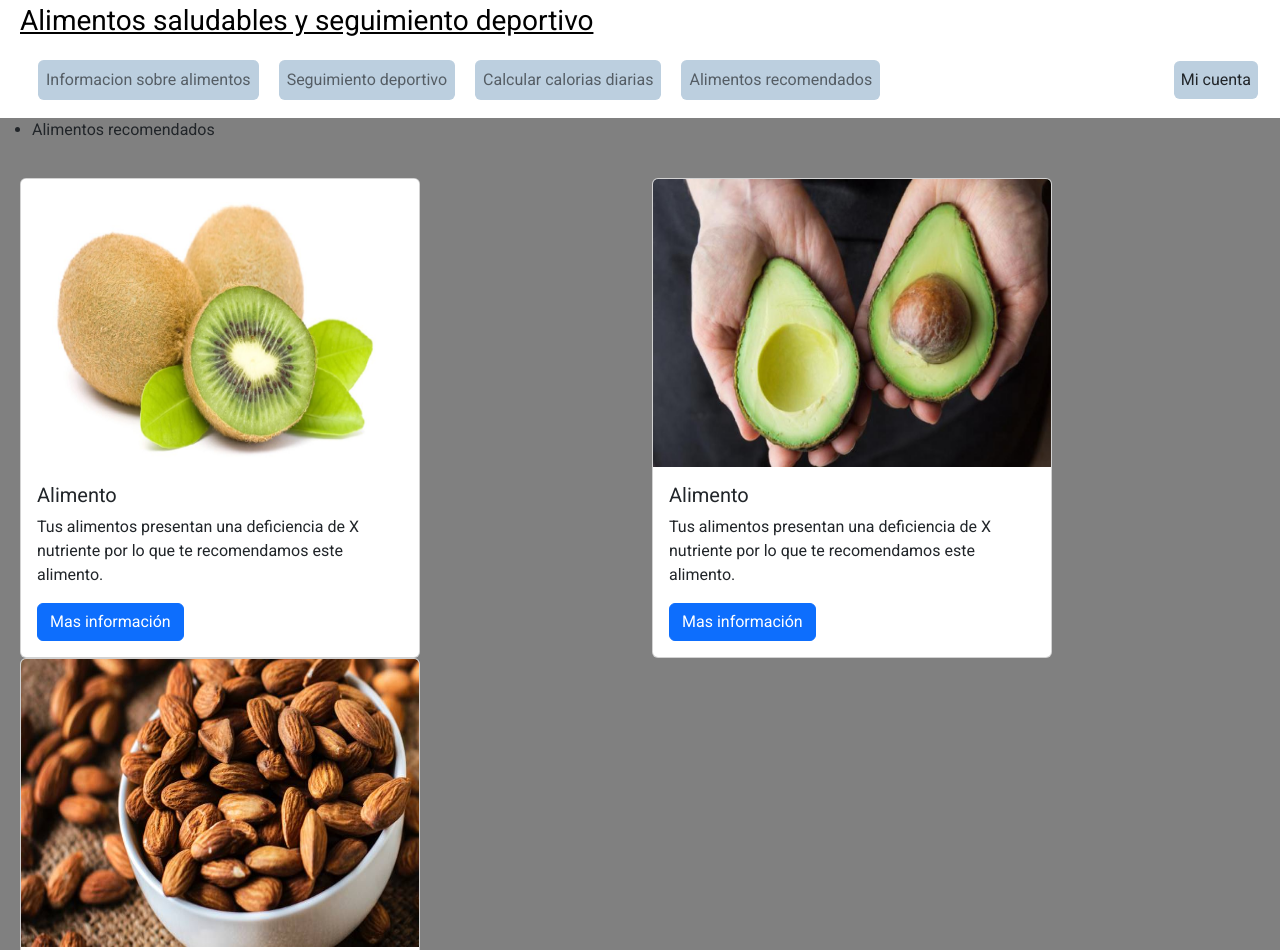
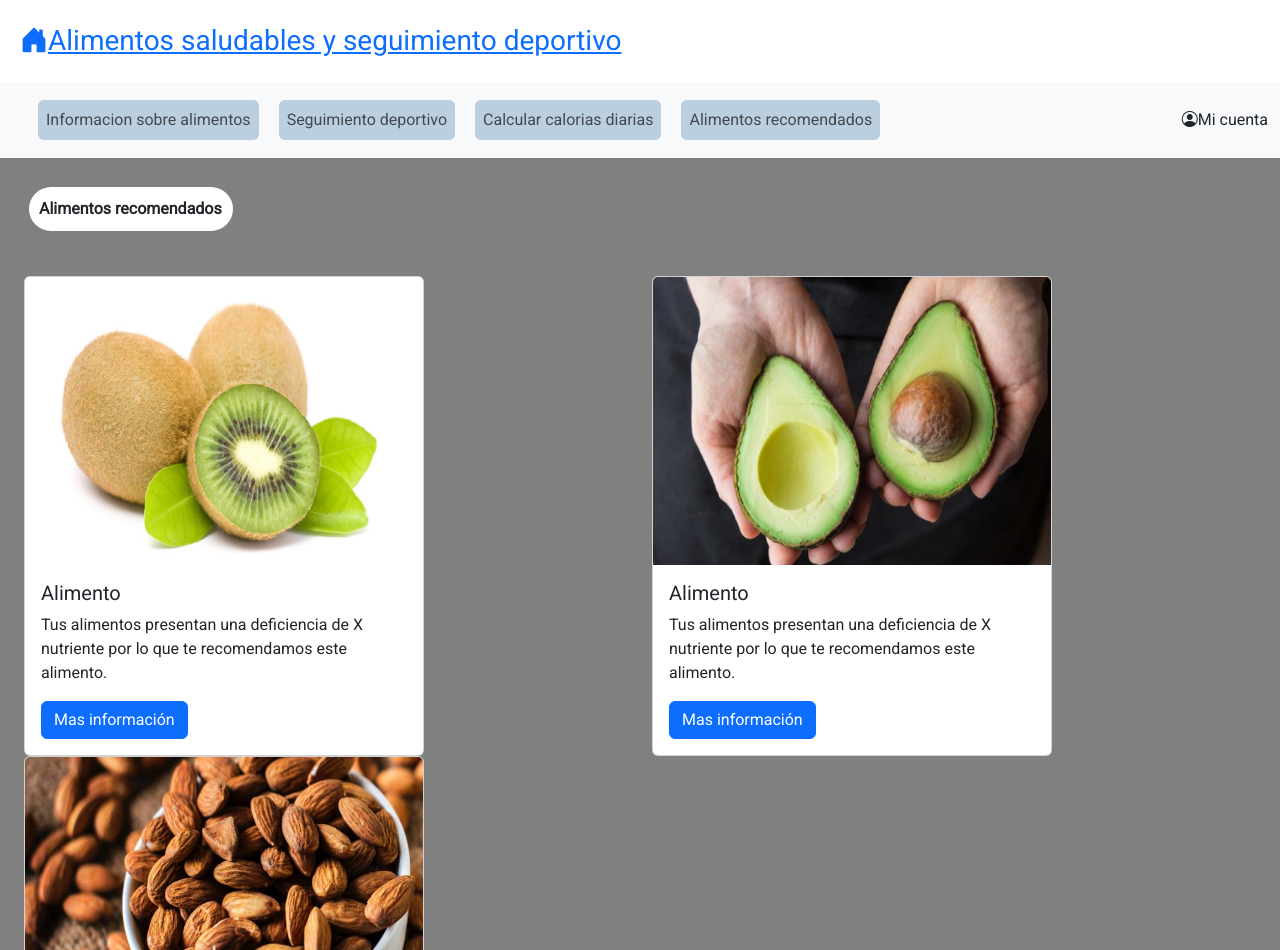
Before and after one commit to Niicool1/Proyecto-Ingenieria-web, a plain HTML site: page alimentosRecomendados.html in a window 1280 px wide. Shown: the top 950 px of the page. Drawn offline with nearby package versions, Linux system fonts and the light colour scheme.

Commit message:
Update alimentosRecomendados.html

```diff
--- a/alimentosRecomendados.html
+++ b/alimentosRecomendados.html
@@ -5,7 +5,8 @@
   <title>Nutrición</title>
   <meta name="viewport" content="width=device-width,initial-scale=1" />
   <meta name="description" content="" />
-  <link href="https://cdn.jsdelivr.net/npm/bootstrap@5.2.3/dist/css/bootstrap.min.css" rel="stylesheet" crossorigin="anonymous">
+  <link href="https://cdn.jsdelivr.net/npm/bootstrap@5.3.0-alpha3/dist/css/bootstrap.min.css" rel="stylesheet" integrity="sha384-KK94CHFLLe+nY2dmCWGMq91rCGa5gtU4mk92HdvYe+M/SXH301p5ILy+dN9+nJOZ" crossorigin="anonymous">
+  <link rel="stylesheet" href="https://cdn.jsdelivr.net/npm/bootstrap-icons@1.10.4/font/bootstrap-icons.css">
 
   <link rel="preconnect" href="https://fonts.googleapis.com">
   <link rel="preconnect" href="https://fonts.gstatic.com" crossorigin>
@@ -18,8 +19,7 @@
 <body>
   <header>
 
-    <a class="logo" href="index.html"><i class="bi bi-house-door-fill"></i><span>Alimentos saludables y seguimiento deportivo</span></a>
-
+    <div class="logo"><a href="index.html"><i class="bi bi-house-door-fill"></i><span>Alimentos saludables y seguimiento deportivo</span></a></div>
     <nav class="navbar navbar-expand-lg bg-body-tertiary">
       <div class="container-fluid">
         <a class="navbar-brand" href="#"></a>
@@ -42,17 +42,17 @@
             </li>
           </ul>
         </div>
-        <li class="nav-item" id="iniciarSesion">
-          <a class="nav-link" href="#">Mi cuenta</a>
-        </li>
+        <div class="nav-item" id="miCuenta">
+          <a class="nav-link" href="#" class="user"><i class="bi bi-person-circle"></i>Mi cuenta</a>
+        </div>
       </div>
     </nav>
   </header>
-  <main>
+  <main class="p-1">
     <section>
-      <ul id="recomendacion">
+      <div id="recomendacion">
          <li>Alimentos recomendados</li>
-      </ul>
+      </div>
       <ul class="row" id="alimento">
         <li class="col">
             <div class="card" style="width: 25rem; height: 30rem;">
```
